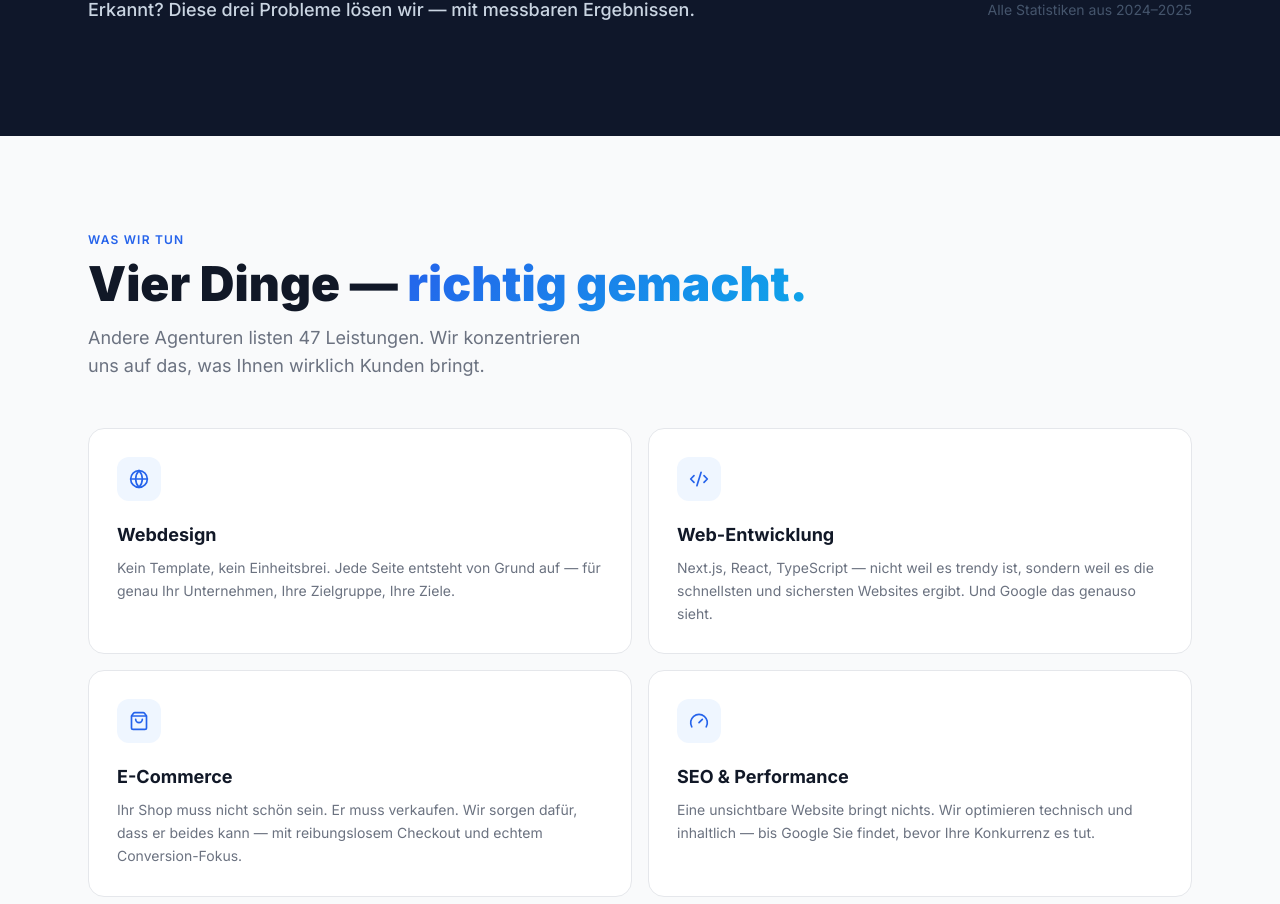
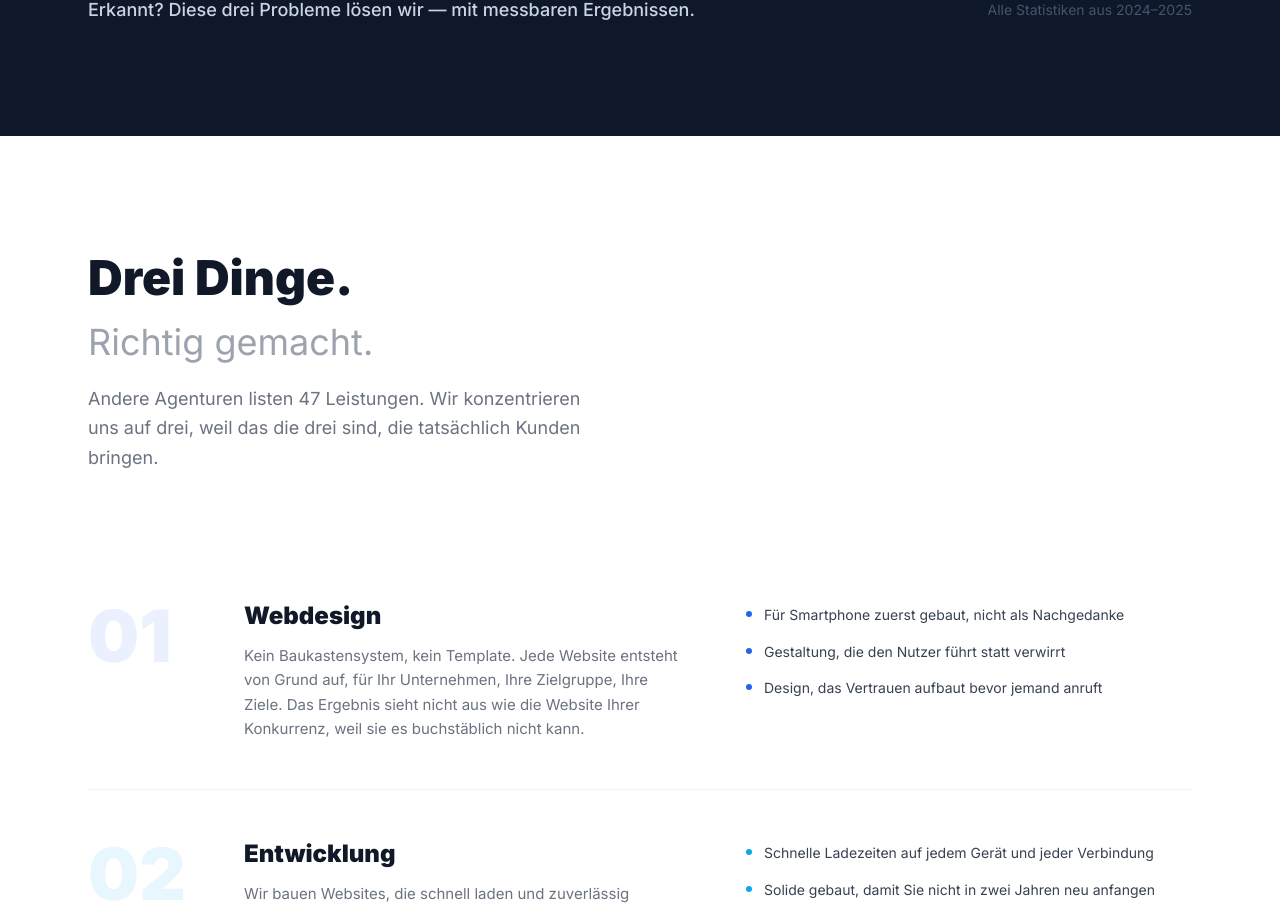
Before and after one commit to chjungdus/Neue-Website, a Next.js app: page / in a window 1280 px wide. Shown: the part 1896-2800 px from the top of the page. Built offline with nearby package versions, Linux system fonts and the light colour scheme.

Commit message:
sync: 3 services list layout, no section label, no E-Commerce

```diff
--- a/src/components/home/services.tsx
+++ b/src/components/home/services.tsx
@@ -1,77 +1,115 @@
 import Link from "next/link"
-import { Globe, Code2, ShoppingBag, Gauge, ArrowRight } from "lucide-react"
+import { ArrowRight } from "lucide-react"
+import FadeIn from "@/components/ui/fade-in"
 
 const services = [
   {
-    icon: Globe,
+    num: "01",
     title: "Webdesign",
     description:
-      "Kein Template, kein Einheitsbrei. Jede Seite entsteht von Grund auf — für genau Ihr Unternehmen, Ihre Zielgruppe, Ihre Ziele.",
+      "Kein Baukastensystem, kein Template. Jede Website entsteht von Grund auf, für Ihr Unternehmen, Ihre Zielgruppe, Ihre Ziele. Das Ergebnis sieht nicht aus wie die Website Ihrer Konkurrenz, weil sie es buchstäblich nicht kann.",
+    points: [
+      "Für Smartphone zuerst gebaut, nicht als Nachgedanke",
+      "Gestaltung, die den Nutzer führt statt verwirrt",
+      "Design, das Vertrauen aufbaut bevor jemand anruft",
+    ],
+    accent: "#2563eb",
   },
   {
-    icon: Code2,
-    title: "Web-Entwicklung",
+    num: "02",
+    title: "Entwicklung",
     description:
-      "Next.js, React, TypeScript — nicht weil es trendy ist, sondern weil es die schnellsten und sichersten Websites ergibt. Und Google das genauso sieht.",
+      "Wir bauen Websites, die schnell laden und zuverlässig funktionieren. Keine Baukastensysteme, keine vorgefertigten Templates. Jede Zeile ist für Ihre Website gemacht.",
+    points: [
+      "Schnelle Ladezeiten auf jedem Gerät und jeder Verbindung",
+      "Solide gebaut, damit Sie nicht in zwei Jahren neu anfangen",
+      "Kein teures System, das regelmäßig Probleme verursacht",
+    ],
+    accent: "#0ea5e9",
   },
   {
-    icon: ShoppingBag,
-    title: "E-Commerce",
+    num: "03",
+    title: "SEO & Sichtbarkeit",
     description:
-      "Ihr Shop muss nicht schön sein. Er muss verkaufen. Wir sorgen dafür, dass er beides kann — mit reibungslosem Checkout und echtem Conversion-Fokus.",
-  },
-  {
-    icon: Gauge,
-    title: "SEO & Performance",
-    description:
-      "Eine unsichtbare Website bringt nichts. Wir optimieren technisch und inhaltlich — bis Google Sie findet, bevor Ihre Konkurrenz es tut.",
+      "Wer bei Google nicht auftaucht, existiert für potenzielle Kunden nicht. Wir sorgen dafür, dass Ihre Website technisch korrekt aufgebaut ist und gefunden wird.",
+    points: [
+      "Technische Grundlagen in jedem Projekt inklusive",
+      "Schnelle Ladezeiten als Ranking-Faktor berücksichtigt",
+      "Keyword-Analyse für Ihre Branche auf Anfrage",
+    ],
+    accent: "#f59e0b",
   },
 ]
 
 export default function Services() {
   return (
-    <section id="leistungen" className="py-24 bg-[#f9fafb]">
+    <section className="py-28 bg-white">
       <div className="max-w-6xl mx-auto px-6">
-        <div className="mb-12">
-          <p className="text-[#2563eb] text-xs font-semibold uppercase tracking-widest mb-3">
-            Was wir tun
-          </p>
-          <h2 className="text-4xl md:text-5xl font-black text-[#111827] mb-4">
-            Vier Dinge —{"\ "}
-            <span className="gradient-text">richtig gemacht.</span>
+        <FadeIn>
+          <div className="mb-20">
+            <h2 className="text-4xl md:text-5xl font-black text-[#111827] mb-4 leading-tight">
+              Drei Dinge.
+              <br />
+              <span className="text-[#9ca3af] font-normal text-3xl md:text-4xl">
+                Richtig gemacht.
+              </span>
             </h2>
-          <p className="text-[#6b7280] text-lg max-w-lg">
-            Andere Agenturen listen 47 Leistungen. Wir konzentrieren uns auf das, was Ihnen wirklich Kunden bringt.
+            <p className="text-[#6b7280] text-lg max-w-lg leading-relaxed">
+              Andere Agenturen listen 47 Leistungen. Wir konzentrieren uns auf drei,
+              weil das die drei sind, die tatsächlich Kunden bringen.
             </p>
           </div>
+        </FadeIn>
 
-        <div className="grid grid-cols-1 md:grid-cols-2 gap-4">
-          {services.map((service) => {
-            const Icon = service.icon
-            return (
+        <div className="divide-y divide-gray-100">
+          {services.map((s, i) => (
+            <FadeIn key={s.num} delay={i * 0.08}>
+              <div className="py-12 grid grid-cols-1 lg:grid-cols-[100px_1fr_1fr] gap-6 lg:gap-14 items-start group">
                 <div
-                key={service.title}
-                className="bg-white border border-gray-200 rounded-2xl p-7 card-hover"
+                  className="text-7xl font-black leading-none select-none"
+                  style={{ color: `${s.accent}18` }}
                 >
-                <div className="w-11 h-11 rounded-xl bg-[#eff6ff] flex items-center justify-center mb-5">
-                  <Icon size={20} className="text-[#2563eb]" />
+                  {s.num}
                 </div>
-                <h3 className="text-[#111827] font-bold text-lg mb-2">{service.title}</h3>
-                <p className="text-[#6b7280] text-sm leading-relaxed">{service.description}</p>
+                <div>
+                  <h3 className="text-2xl font-black text-[#111827] mb-3 group-hover:text-[#2563eb] transition-colors">
+                    {s.title}
+                  </h3>
+                  <p className="text-[#6b7280] leading-relaxed text-[15px]">{s.description}</p>
                 </div>
-            )
-          })}
+                <ul className="flex flex-col gap-3.5 mt-1">
+                  {s.points.map((point) => (
+                    <li key={point} className="flex items-start gap-3 text-sm text-[#374151]">
+                      <span
+                        className="w-1.5 h-1.5 rounded-full mt-[7px] flex-shrink-0"
+                        style={{ backgroundColor: s.accent }}
+                      />
+                      <span className="leading-relaxed">{point}</span>
+                    </li>
+                  ))}
+                </ul>
+              </div>
+            </FadeIn>
+          ))}
         </div>
 
-        <div className="mt-8">
+        <FadeIn>
+          <div className="mt-4 pt-10 border-t border-gray-100 flex flex-col sm:flex-row items-start sm:items-center justify-between gap-4">
+            <p className="text-[#9ca3af] text-sm">
+              Benötigen Sie etwas anderes? Wir reden gerne darüber.
+            </p>
             <Link
               href="/leistungen"
-            className="text-[#6b7280] text-sm hover:text-[#111827] transition-colors inline-flex items-center gap-2 group"
+              className="text-[#374151] text-sm font-semibold hover:text-[#111827] transition-colors inline-flex items-center gap-2 group"
             >
               Alle Leistungen im Detail
-            <ArrowRight size={14} className="group-hover:translate-x-1 transition-transform" />
+              <ArrowRight
+                size={14}
+                className="group-hover:translate-x-1 transition-transform"
+              />
             </Link>
           </div>
+        </FadeIn>
       </div>
     </section>
   )
```
Lines whose indentation alone changed are shown as unchanged.
